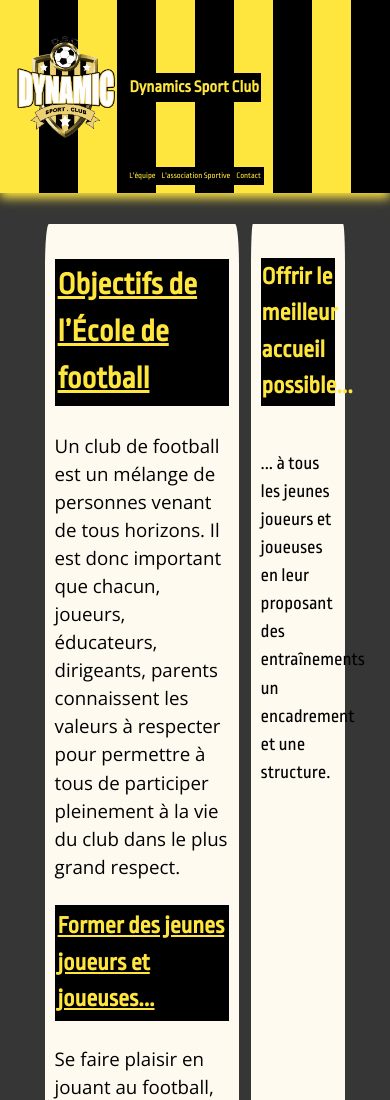
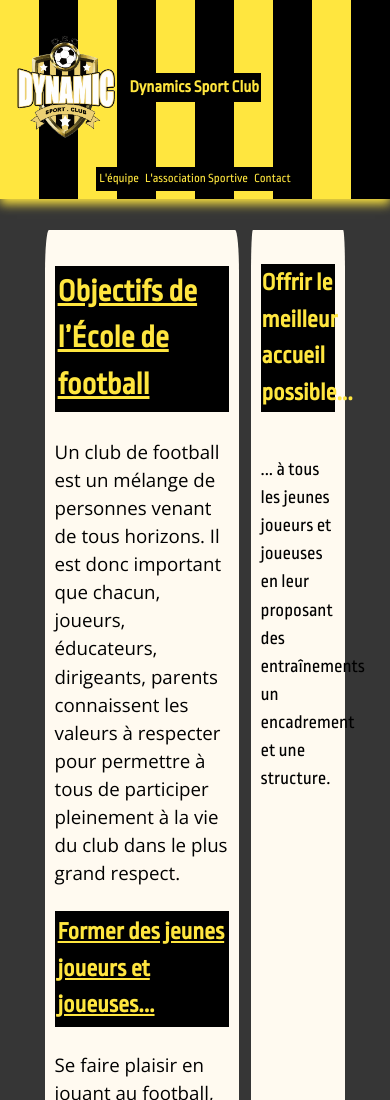
Before and after one commit to mehdiantoine/DSC, a plain HTML site: page index.html in a window 390 px wide. Shown: the top 1100 px of the page. Drawn offline with nearby package versions, Linux system fonts and the light colour scheme.

Commit message:
responsive&stuff

```diff
--- a/css/main.css
+++ b/css/main.css
@@ -214,7 +214,7 @@ img {
     }
 
     .nav-header a{
-        font-size: .4em;
+        font-size: .6em;
         align-self: center;
         text-align: center;
         background-color: black;
```
